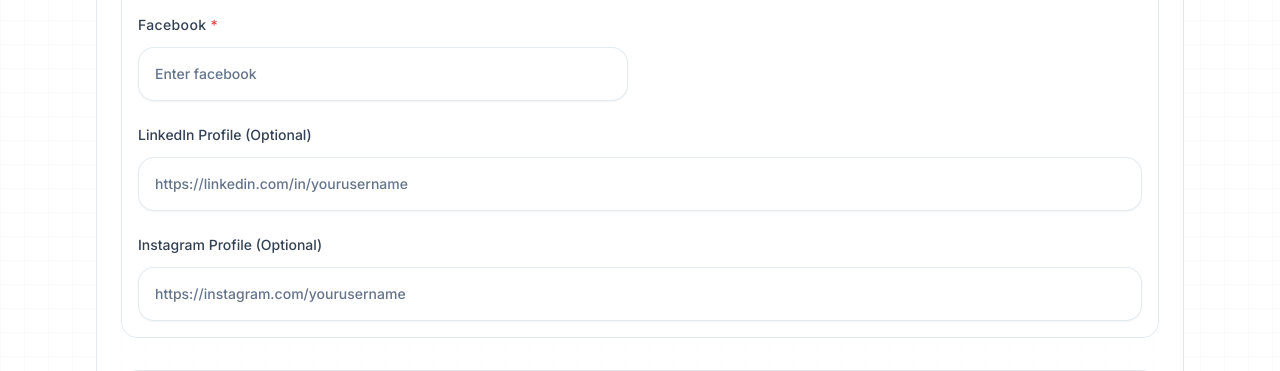
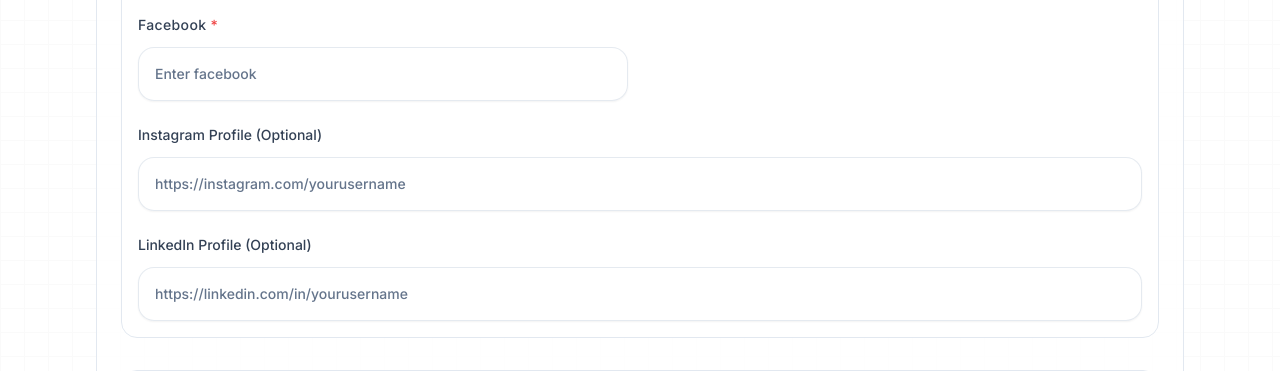
Before and after one commit to real-GBOY/GNOURMGMT, a React (Vite) app: page / in a window 1280 px wide. Shown: the part 2140-2511 px from the top of the page. Built offline with nearby package versions, Linux system fonts and the light colour scheme.

Commit message:
src/screens/home/Home.tsx

```diff
--- a/src/screens/home/Home.tsx
+++ b/src/screens/home/Home.tsx
@@ -257,7 +257,7 @@
 					},
 					{
 						title: "Social Links",
-						fields: ["facebook", "linkedin", "instagram"],
+						fields: ["facebook", "instagram", "linkedin"],
 					},
 					{
 						title: "Terms and Conditions",
@@ -512,6 +512,28 @@
 							</div>
 						);
 					},
+					instagram: ({ register, theme }) => {
+						return (
+							<div>
+								<label
+									className={`block text-xs sm:text-sm font-medium mb-2 sm:mb-3 ${
+										theme === "dark" ? "text-slate-200" : "text-slate-700"
+									}`}>
+									Instagram Profile (Optional)
+								</label>
+								<input
+									{...register("instagram" as never)}
+									type='url'
+									placeholder='https://instagram.com/yourusername'
+									className={`w-full px-3 sm:px-4 py-3 sm:py-4 border rounded-xl sm:rounded-2xl focus:ring-2 focus:ring-blue-500/20 focus:border-blue-500 transition-all duration-300 text-xs sm:text-sm font-medium backdrop-blur-md shadow-sm hover:shadow-md ${
+										theme === "dark"
+											? "bg-slate-900/70 text-slate-100 border-slate-600/50 hover:border-slate-500/70 placeholder-slate-400"
+											: "bg-white/70 text-slate-900 border-slate-300/50 hover:border-slate-400/70 placeholder-slate-500"
+									}`}
+								/>
+							</div>
+						);
+					},
 					linkedin: ({ register, theme }) => {
 						return (
 							<div>
@@ -525,28 +547,6 @@
 									{...register("linkedin" as never)}
 									type='url'
 									placeholder='https://linkedin.com/in/yourusername'
-									className={`w-full px-3 sm:px-4 py-3 sm:py-4 border rounded-xl sm:rounded-2xl focus:ring-2 focus:ring-blue-500/20 focus:border-blue-500 transition-all duration-300 text-xs sm:text-sm font-medium backdrop-blur-md shadow-sm hover:shadow-md ${
-										theme === "dark"
-											? "bg-slate-900/70 text-slate-100 border-slate-600/50 hover:border-slate-500/70 placeholder-slate-400"
-											: "bg-white/70 text-slate-900 border-slate-300/50 hover:border-slate-400/70 placeholder-slate-500"
-									}`}
-								/>
-							</div>
-						);
-					},
-					instagram: ({ register, theme }) => {
-						return (
-							<div>
-								<label
-									className={`block text-xs sm:text-sm font-medium mb-2 sm:mb-3 ${
-										theme === "dark" ? "text-slate-200" : "text-slate-700"
-									}`}>
-									Instagram Profile (Optional)
-								</label>
-								<input
-									{...register("instagram" as never)}
-									type='url'
-									placeholder='https://instagram.com/yourusername'
 									className={`w-full px-3 sm:px-4 py-3 sm:py-4 border rounded-xl sm:rounded-2xl focus:ring-2 focus:ring-blue-500/20 focus:border-blue-500 transition-all duration-300 text-xs sm:text-sm font-medium backdrop-blur-md shadow-sm hover:shadow-md ${
 										theme === "dark"
 											? "bg-slate-900/70 text-slate-100 border-slate-600/50 hover:border-slate-500/70 placeholder-slate-400"
@@ -609,8 +609,8 @@
 					skills: "col-span-1 sm:col-span-2 md:col-span-2 lg:col-span-2",
 					relevantExperience:
 						"col-span-1 sm:col-span-2 md:col-span-2 lg:col-span-2",
+					instagram: "col-span-1 sm:col-span-2 md:col-span-2 lg:col-span-2",
 					linkedin: "col-span-1 sm:col-span-2 md:col-span-2 lg:col-span-2",
-					instagram: "col-span-1 sm:col-span-2 md:col-span-2 lg:col-span-2",
 					acceptedTerms: "col-span-1 sm:col-span-2 md:col-span-2 lg:col-span-2",
 				}}
 			/>
--- a/src/shared/schemas/ApplicationSchema.ts
+++ b/src/shared/schemas/ApplicationSchema.ts
@@ -63,6 +63,24 @@
 			"Facebook profile URL is required. Use format like https://facebook.com/username or https://fb.com/username"
 		)
 		.required("Facebook profile is required"),
+	instagram: yup
+		.string()
+		.trim()
+		.matches(
+			/^(https?:\/\/)(www\.)?(instagram\.com)\/.+$/i,
+			"Invalid Instagram URL. Use format like https://instagram.com/username"
+		)
+		.optional()
+		.default(""),
+	linkedin: yup
+		.string()
+		.trim()
+		.matches(
+			/^(https?:\/\/)(www\.)?(linkedin\.com)\/.+$/i,
+			"Invalid LinkedIn URL. Use format like https://linkedin.com/in/username"
+		)
+		.optional()
+		.default(""),
 	otherSocialLinks: yup
 		.array()
 		.of(
--- a/src/shared/services/applicationService.ts
+++ b/src/shared/services/applicationService.ts
@@ -11,7 +11,7 @@
 	lastName: string;
 	email: string;
 	phone: string;
-	gender: "Male" | "Female" | "Prefer not to say";
+	gender: "Male" | "Female" | "Mickey Mouse";
 	faculty: string;
 	academicYear: "1st Year" | "2nd Year" | "3rd Year" | "4th Year" | "5th Year";
 	selectedTeam:
@@ -25,7 +25,10 @@
 		| "Video Editing";
 	skills: string[];
 	relevantExperience: string;
-	socialLinks?: string[];
+	facebook: string;
+	linkedin?: string;
+	instagram?: string;
+	otherSocialLinks?: string[];
 	dateOfBirth: string | Date;
 	acceptedTerms: boolean;
 }
@@ -36,7 +39,7 @@
 	lastName: string;
 	email: string;
 	phone: string;
-	gender: "Male" | "Female" | "Prefer not to say";
+	gender: "Male" | "Female" | "Mickey Mouse";
 	faculty: string;
 	academicYear: "1st Year" | "2nd Year" | "3rd Year" | "4th Year" | "5th Year";
 	selectedTeam:
@@ -50,7 +53,10 @@
 		| "Video Editing";
 	skills: string[];
 	relevantExperience: string;
-	socialLinks?: string[];
+	facebook: string;
+	linkedin?: string;
+	instagram?: string;
+	otherSocialLinks?: string[];
 	dateOfBirth: string;
 	acceptedTerms: boolean;
 	status?: "pending" | "approved" | "rejected";
@@ -64,7 +70,7 @@
 	lastName?: string;
 	email?: string;
 	phone?: string;
-	gender?: "Male" | "Female" | "Prefer not to say";
+	gender?: "Male" | "Female" | "Mickey Mouse";
 	faculty?: string;
 	academicYear?: "1st Year" | "2nd Year" | "3rd Year" | "4th Year" | "5th Year";
 	selectedTeam?:
@@ -78,7 +84,10 @@
 		| "Video Editing";
 	skills?: string[];
 	relevantExperience?: string;
-	socialLinks?: string[];
+	facebook?: string;
+	linkedin?: string;
+	instagram?: string;
+	otherSocialLinks?: string[];
 	dateOfBirth?: string | Date;
 }
 
```
